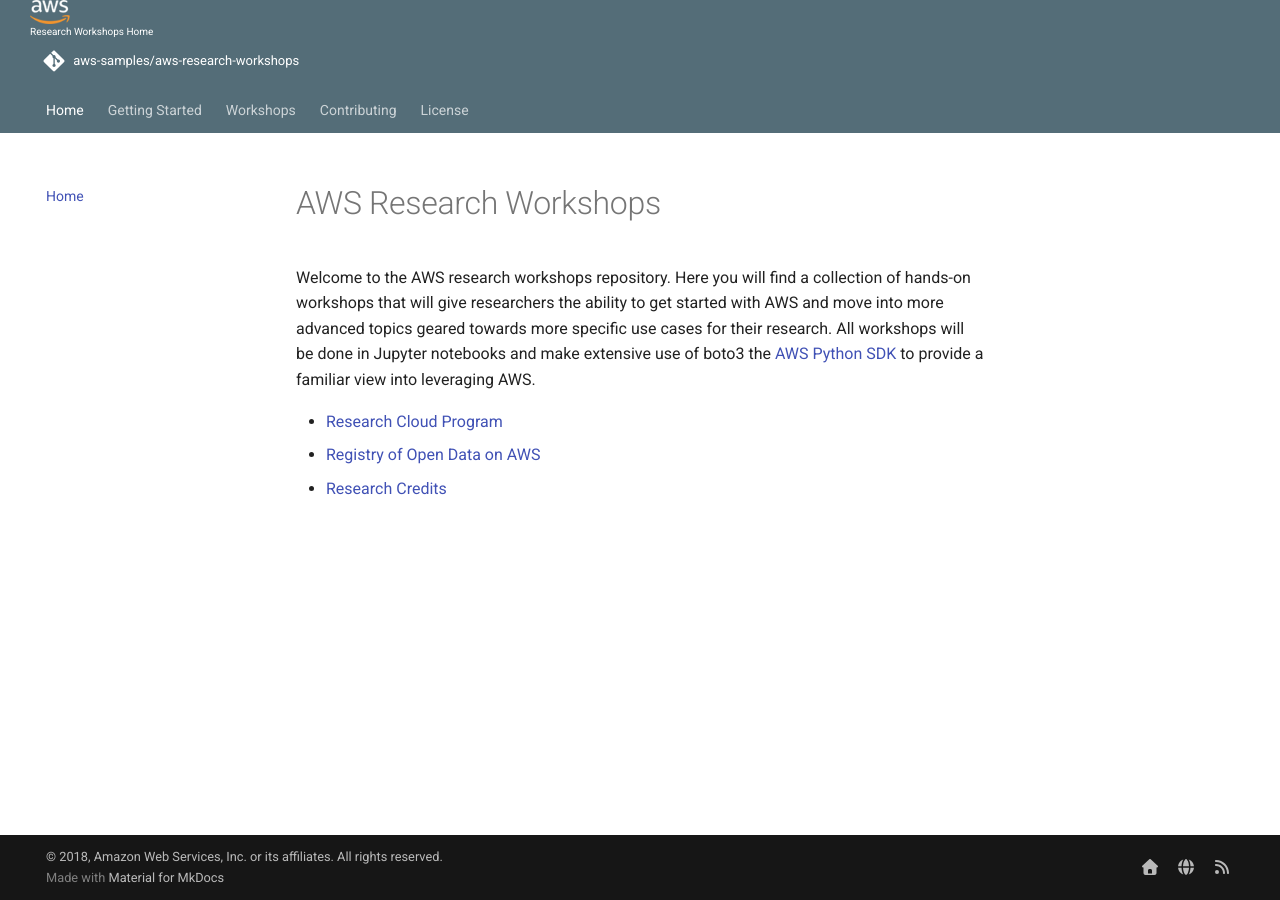
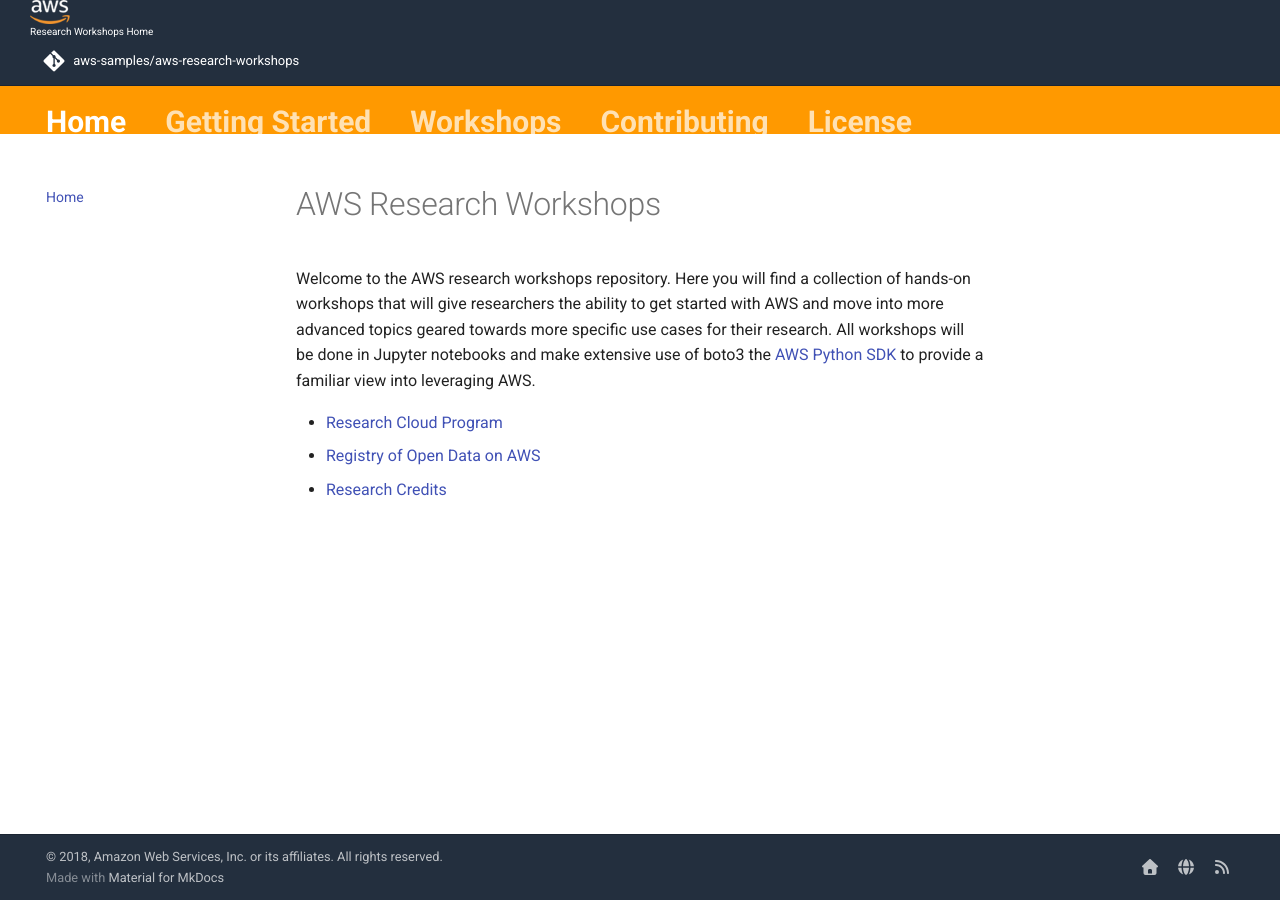
Before and after one commit to aws-samples/aws-research-workshops, an MkDocs documentation site: the page built from docs/index.md, in a window 1280 px wide. Built offline with MkDocs 1.6.1 and Material for MkDocs 9.7.7, drawn with Linux system fonts in a browser that asks for light colours; comment, search, counter and statistics services are not loaded.

Commit message:
mkdocs styling

```diff
--- /dev/null
+++ b/docs/stylesheets/custom.css
@@ -0,0 +1,130 @@
+
+.md-header {
+    background-color: #232f3e !important;
+    border-bottom: 1px solid #1b2532 !important;
+}
+
+@media only screen and (max-width: 76.1875em) {
+
+    html .md-nav--primary .md-nav__title--site {
+        background-color: #232f3e !important;
+        border-bottom: 1px solid #1b2532 !important;
+    }
+
+    .md-nav__source {
+        background-color: #1f4e79 !important;
+    }
+
+    html .md-nav--primary .md-nav__title {
+        background-color: #232f3e !important;
+        border-bottom: 1px solid #1b2532 !important;
+        color: #ffffff;
+    }
+
+    html .md-nav--primary .md-nav__title::before {
+        color: #ffffff;
+    }
+
+}
+
+.md-tabs__link {
+    font-weight: bold !important;
+    font-size: 1.5rem !important;
+}
+
+.md-header-nav__source {
+    margin-left: 0;
+}
+
+/* Language Drop Down */
+.md-header-nav__lang {
+    padding: 0 0.5rem;
+    line-height: 4.8rem;
+    font-family: "Roboto","Helvetica Neue",Helvetica,Arial,sans-serif;
+    width: 30px;
+}
+
+.md-lang-drop {
+    position: relative;
+    display: inline-block;
+    font-size: 1.9rem;
+    padding: 0 0 0 5px;
+}
+
+.md-lang-dropbtn {
+    color: white;
+    border: none;
+    cursor: pointer;
+    padding: 0px 10px;
+    font-weight: bold;
+}
+
+.md-lang-dropbtn:hover, .md-lang-dropbtn:focus {
+    color: #f8991d;
+}
+
+.md-dropdown-content {
+    display: none;
+    width: 100%;
+    background-color: #f1f1f1;
+    box-shadow: 0px 8px 16px 0px rgba(0,0,0,0.2);
+    z-index: 1;
+    overflow: auto;
+}
+
+.md-dropdown-content a {
+    color: black;
+    padding: 0px 10px;
+    text-decoration: none;
+    display: block;
+    line-height: 3rem;
+    font-weight: bold;
+    font-size: 1.3rem;
+  }
+
+.md-dropdown-content a:hover {
+    color: #f8991d;
+}
+
+.show {
+    display:block;
+}
+
+/* Second Navigation */
+
+.md-tabs {
+    background-color: #ff9900 !important;
+}
+
+.md-tabs__item {
+    margin-right: 15px;
+}
+
+.md-content__icon {
+    display: none;
+}
+
+.md-typeset table:not([class]) th {
+    min-width: 15rem;
+    background-color: #6c6c6c !important;
+    font-size: 1.5rem;
+}
+
+.md-typeset table:not([class]) td {
+    vertical-align: middle;
+}
+
+.table {
+    font-size: 1.4rem;
+}
+
+/* Footer */
+
+.md-footer-nav {
+    background-color: #ff9900 !important;
+}
+
+.md-footer-meta {
+    background-color: #232f3e !important;
+    border-top: 1px solid #1b2532 !important;
+}
--- a/mkdocs.yml
+++ b/mkdocs.yml
@@ -17,16 +17,13 @@
   name: 'material'
   logo: 'assets/images/aws_smile_logo.png'
   favicon: 'assets/images/aws-favicon.ico'
-  palette:
-    primary: 'blue grey'
-    accent: 'blue grey'
   feature:
     tabs: true
   custom_dir: 'docs/theme'
 
 # Customization
-# extra_css:
-#   - 'stylesheets/custom.css'
+extra_css:
+  - 'stylesheets/custom.css'
 extra:
   social:
     - type: 'home'
```
